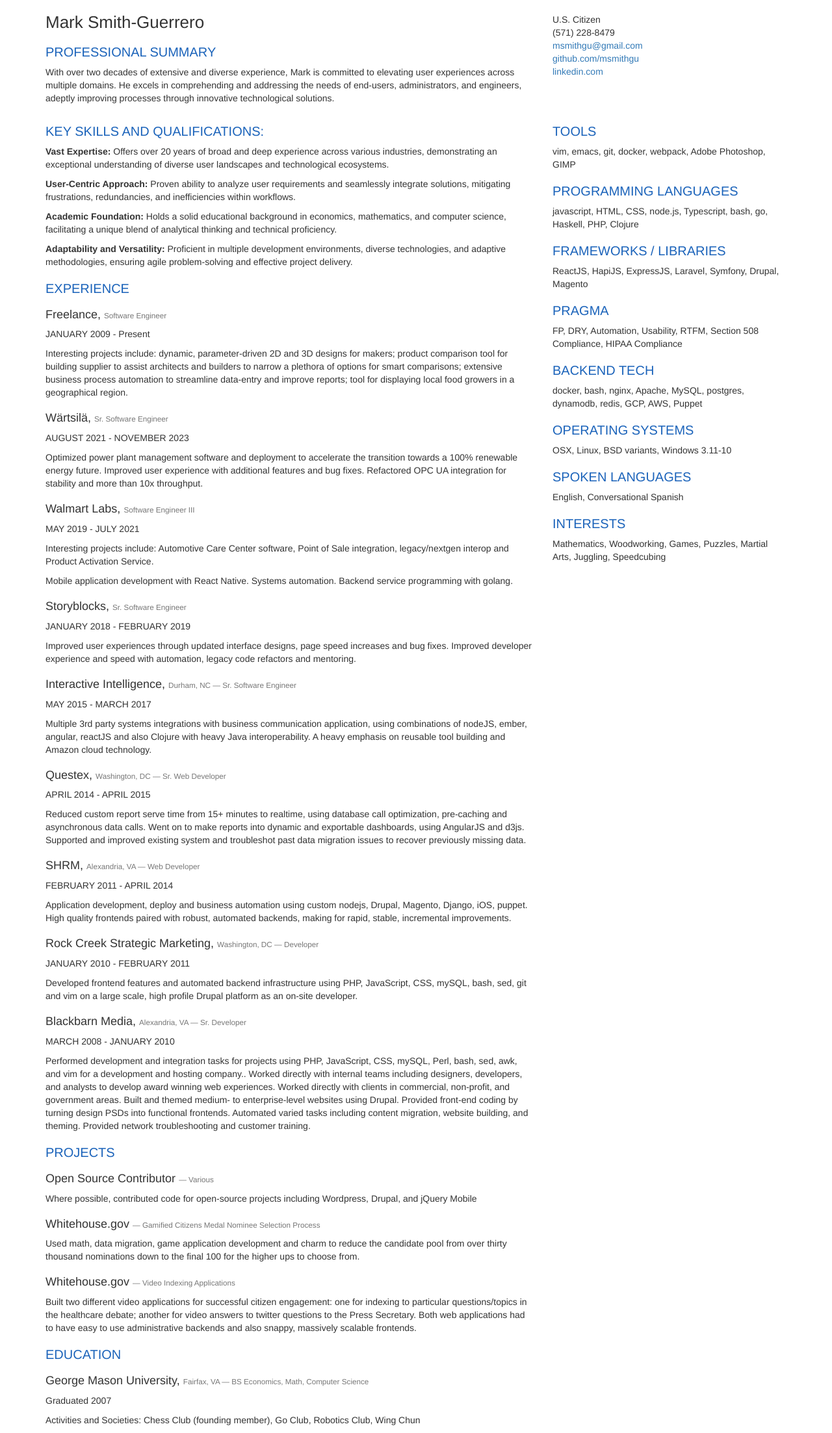
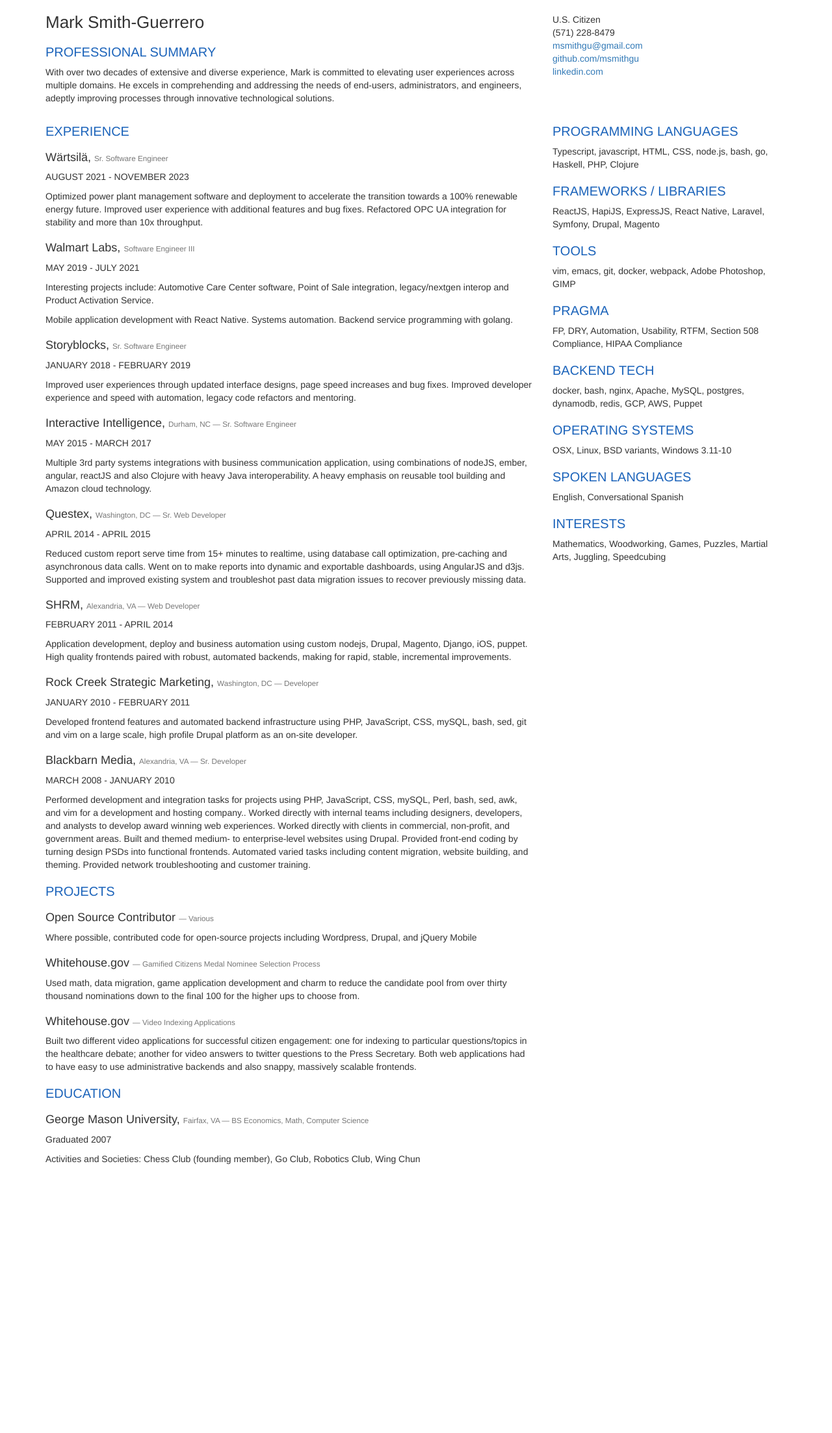
Before and after one commit to msmithgu/msmithgu.github.io, a Jekyll site: the page index.html, which Jekyll copies as it is, in a window 1280 px wide. Shown: the whole page at 65% size. Built offline with Jekyll 4.4.1, drawn with Linux system fonts in a browser that asks for light colours; after the commit the page ends 1804 px from its top, so only the background shows below that.

```diff
--- a/index.html
+++ b/index.html
@@ -27,6 +27,10 @@
 
     .contact {
       margin-top: 20px;
+    }
+
+    .job {
+      page-break-inside: avoid;
     }
 
     @media print {
@@ -62,70 +66,94 @@
 
     <div class="row">
       <div class="col-xs-8">
-        <h2>Key Skills and Qualifications:</h2>
-        <p><strong>Vast Expertise:</strong> Offers over 20 years of broad and deep experience across various industries,
-          demonstrating an exceptional understanding of diverse user landscapes and technological ecosystems.</p>
-        <p><strong>User-Centric Approach:</strong> Proven ability to analyze user requirements and seamlessly integrate
-          solutions, mitigating frustrations, redundancies, and inefficiencies within workflows.</p>
-        <p><strong>Academic Foundation:</strong> Holds a solid educational background in economics, mathematics, and
-          computer science, facilitating a unique blend of analytical thinking and technical proficiency.</p>
-        <p><strong>Adaptability and Versatility:</strong> Proficient in multiple development environments, diverse
-          technologies, and adaptive methodologies, ensuring agile problem-solving and effective project delivery.</p>
+        <section>
           <h2>experience</h2>
-        <h3>Freelance, <small>Software Engineer</small></h3>
-        <p class="dates">JANUARY 2009 - Present</p>
-        <p>Interesting projects include: dynamic, parameter-driven 2D and 3D designs for makers; product comparison tool
-          for building supplier to assist architects and builders to narrow a plethora of options for smart comparisons;
-          extensive business process automation to streamline data-entry and improve reports; tool for displaying local
-          food growers in a geographical region.</p>
+          <div class="job">
             <h3>Wärtsilä, <small>Sr. Software Engineer</small></h3>
             <p class="dates">AUGUST 2021 - NOVEMBER 2023</p>
             <p>Optimized power plant management software and deployment to accelerate the transition towards a 100%
-          renewable energy future. Improved user experience with additional features and bug fixes. Refactored OPC UA
+              renewable energy future. Improved user experience with additional features and bug fixes. Refactored OPC
+              UA
               integration for stability and more than 10x throughput.</p>
-        <h3 style="page-break-before: always">Walmart Labs, <small>Software Engineer III</small></h3>
+          </div>
+          <div class="job">
+            <h3>Walmart Labs, <small>Software Engineer III</small></h3>
             <p class="dates">MAY 2019 - JULY 2021</p>
             <p>Interesting projects include: Automotive Care Center software, Point of Sale integration, legacy/nextgen
               interop and Product Activation Service.</p>
             <p>Mobile application development with React Native. Systems automation. Backend service programming with
               golang.</p>
+          </div>
+          <div class="job">
             <h3>Storyblocks, <small>Sr. Software Engineer</small></h3>
             <p class="dates">JANUARY 2018 - FEBRUARY 2019</p>
             <p>Improved user experiences through updated interface designs, page speed increases and bug fixes. Improved
               developer experience and speed with automation, legacy code refactors and mentoring.</p>
+          </div>
+          <div class="job">
             <h3>Interactive Intelligence, <small>Durham, NC — Sr. Software
                 Engineer</small></h3>
             <p class="dates">MAY 2015 - MARCH 2017</p>
             <p>Multiple 3rd party systems integrations with business communication application, using combinations of
               nodeJS, ember, angular, reactJS and also Clojure with heavy Java interoperability. A heavy emphasis on
               reusable tool building and Amazon cloud technology.</p>
+          </div>
+          <div class="job">
             <h3>Questex, <small>Washington, DC — Sr. Web Developer</small></h3>
             <p class="dates">APRIL 2014 - APRIL 2015</p>
-        <p>Reduced custom report serve time from 15+ minutes to realtime, using database call optimization, pre-caching
-          and asynchronous data calls. Went on to make reports into dynamic and exportable dashboards, using AngularJS
+            <p>Reduced custom report serve time from 15+ minutes to realtime, using database call optimization,
+              pre-caching
+              and asynchronous data calls. Went on to make reports into dynamic and exportable dashboards, using
+              AngularJS
               and d3js. Supported and improved existing system and troubleshot past data migration issues to recover
               previously missing data.</p>
+          </div>
+          <div class="job">
             <h3>SHRM, <small>Alexandria, VA — Web Developer</small></h3>
             <p class="dates">FEBRUARY 2011 - APRIL 2014</p>
-        <p>Application development, deploy and business automation using custom nodejs, Drupal, Magento, Django, iOS,
-          puppet. High quality frontends paired with robust, automated backends, making for rapid, stable, incremental
+            <p>Application development, deploy and business automation using custom nodejs, Drupal, Magento, Django,
+              iOS,
+              puppet. High quality frontends paired with robust, automated backends, making for rapid, stable,
+              incremental
               improvements.</p>
+          </div>
+          <div class="job">
             <h3>Rock Creek Strategic Marketing, <small>Washington, DC — Developer</small></h3>
             <p class="dates">JANUARY 2010 - FEBRUARY 2011</p>
             <p>Developed frontend features and automated backend infrastructure using PHP, JavaScript, CSS, mySQL, bash,
               sed, git and vim on a large scale, high profile Drupal platform as an on-site developer.</p>
-        <h3 style="page-break-before: always">Blackbarn Media, <small>Alexandria, VA — Sr. Developer</small></h3>
+          </div>
+          <div class="job">
+            <h3>Blackbarn Media, <small>Alexandria, VA — Sr. Developer</small></h3>
             <p class="dates">MARCH 2008 - JANUARY 2010</p>
-        <p>Performed development and integration tasks for projects using PHP, JavaScript, CSS, mySQL, Perl, bash, sed,
-          awk, and vim for a development and hosting company.. Worked directly with internal teams including designers,
-          developers, and analysts to develop award winning web experiences. Worked directly with clients in commercial,
-          non-profit, and government areas. Built and themed medium- to enterprise-level websites using Drupal. Provided
-          front-end coding by turning design PSDs into functional frontends. Automated varied tasks including content
+            <p>Performed development and integration tasks for projects using PHP, JavaScript, CSS, mySQL, Perl, bash,
+              sed,
+              awk, and vim for a development and hosting company.. Worked directly with internal teams including
+              designers,
+              developers, and analysts to develop award winning web experiences. Worked directly with clients in
+              commercial,
+              non-profit, and government areas. Built and themed medium- to enterprise-level websites using Drupal.
+              Provided
+              front-end coding by turning design PSDs into functional frontends. Automated varied tasks including
+              content
               migration, website building, and theming. Provided network troubleshooting and customer training.</p>
-
+          </div>
+          <!--
+          <div class="job">
+            <h3>Freelance, <small>Software Engineer</small></h3>
+            <p class="dates">JANUARY 2007 - Present</p>
+            <p>Interesting projects include: dynamic, parameter-driven 2D and 3D designs for makers; product comparison tool
+              for building supplier to assist architects and builders to narrow a plethora of options for smart comparisons;
+              extensive business process automation to streamline data-entry and improve reports; tool for displaying local
+              food growers in a geographical region.</p>
+          </div>
+          -->
+        </section>
+        <section style="page-break-before: always">
           <h2>projects</h2>
           <h3>Open Source Contributor <small>— Various</small></h3>
-        <p>Where possible, contributed code for open-source projects including Wordpress, Drupal, and jQuery Mobile</p>
+          <p>Where possible, contributed code for open-source projects including Wordpress, Drupal, and jQuery Mobile
+          </p>
           <h3>Whitehouse.gov <small>— Gamified Citizens Medal Nominee Selection Process</small></h3>
           <p>Used math, data migration, game application development and charm to reduce the candidate pool from over
             thirty thousand nominations down to the final 100 for the higher ups to choose from.</p>
@@ -134,20 +162,22 @@
             questions/topics in the healthcare debate; another for video answers to twitter questions to the Press
             Secretary. Both web applications had to have easy to use administrative backends and also snappy, massively
             scalable frontends.</p>
-
+        </section>
+        <section>
           <h2>education</h2>
           <h3>George Mason University, <small>Fairfax, VA — BS Economics, Math, Computer Science</small></h3>
           <p class="dates">Graduated 2007</p>
           <p>Activities and Societies: Chess Club (founding member), Go Club,
             Robotics Club, Wing Chun</p>
+        </section>
       </div>
       <div class="col-xs-4">
+        <h2>programming languages</h2>
+        <p>Typescript, javascript, HTML, CSS, node.js, bash, go, Haskell, PHP, Clojure</p>
+        <h2>frameworks / libraries</h2>
+        <p>ReactJS, HapiJS, ExpressJS, React Native, Laravel, Symfony, Drupal, Magento</p>
         <h2>tools</h2>
         <p>vim, emacs, git, docker, webpack, Adobe Photoshop, GIMP</p>
-        <h2>programming languages</h2>
-        <p>javascript, HTML, CSS, node.js, Typescript, bash, go, Haskell, PHP, Clojure</p>
-        <h2>frameworks / libraries</h2>
-        <p>ReactJS, HapiJS, ExpressJS, Laravel, Symfony, Drupal, Magento</p>
         <h2>pragma</h2>
         <p>FP, DRY, Automation, Usability, RTFM, Section 508 Compliance, HIPAA Compliance</p>
         <h2>backend tech</h2>
@@ -156,7 +186,7 @@
         <p>OSX, Linux, BSD variants, Windows 3.11-10</p>
         <h2>spoken languages</h2>
         <p>English, Conversational Spanish</p>
-        <h2 style="page-break-before: always">interests</h2>
+        <h2>interests</h2>
         <p>Mathematics, Woodworking, Games, Puzzles, Martial Arts, Juggling, Speedcubing</p>
       </div>
     </div>
```
Also changed, not shown: resume.html (+65 -35 lines), 1 other file. Lines whose indentation alone changed are shown as unchanged.
